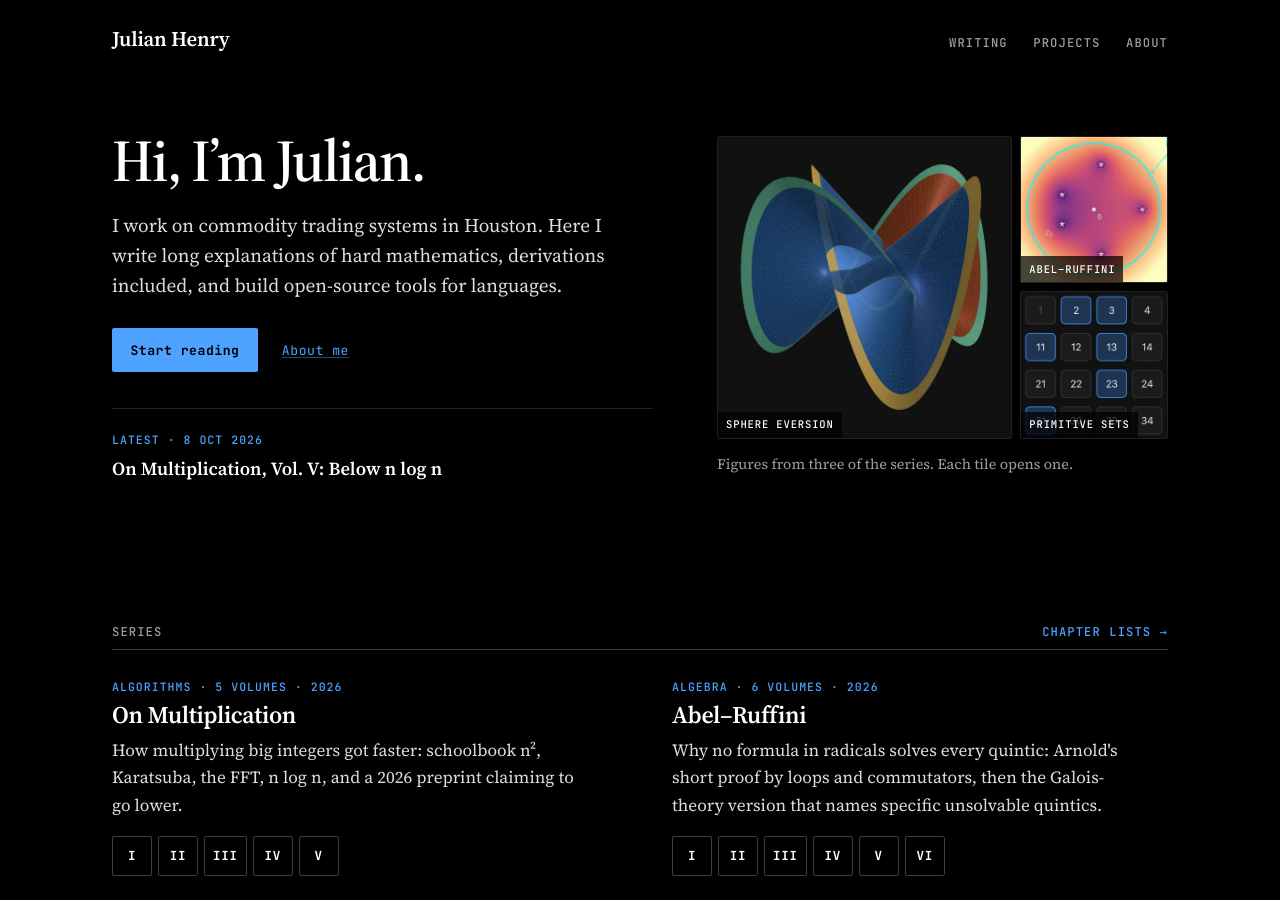
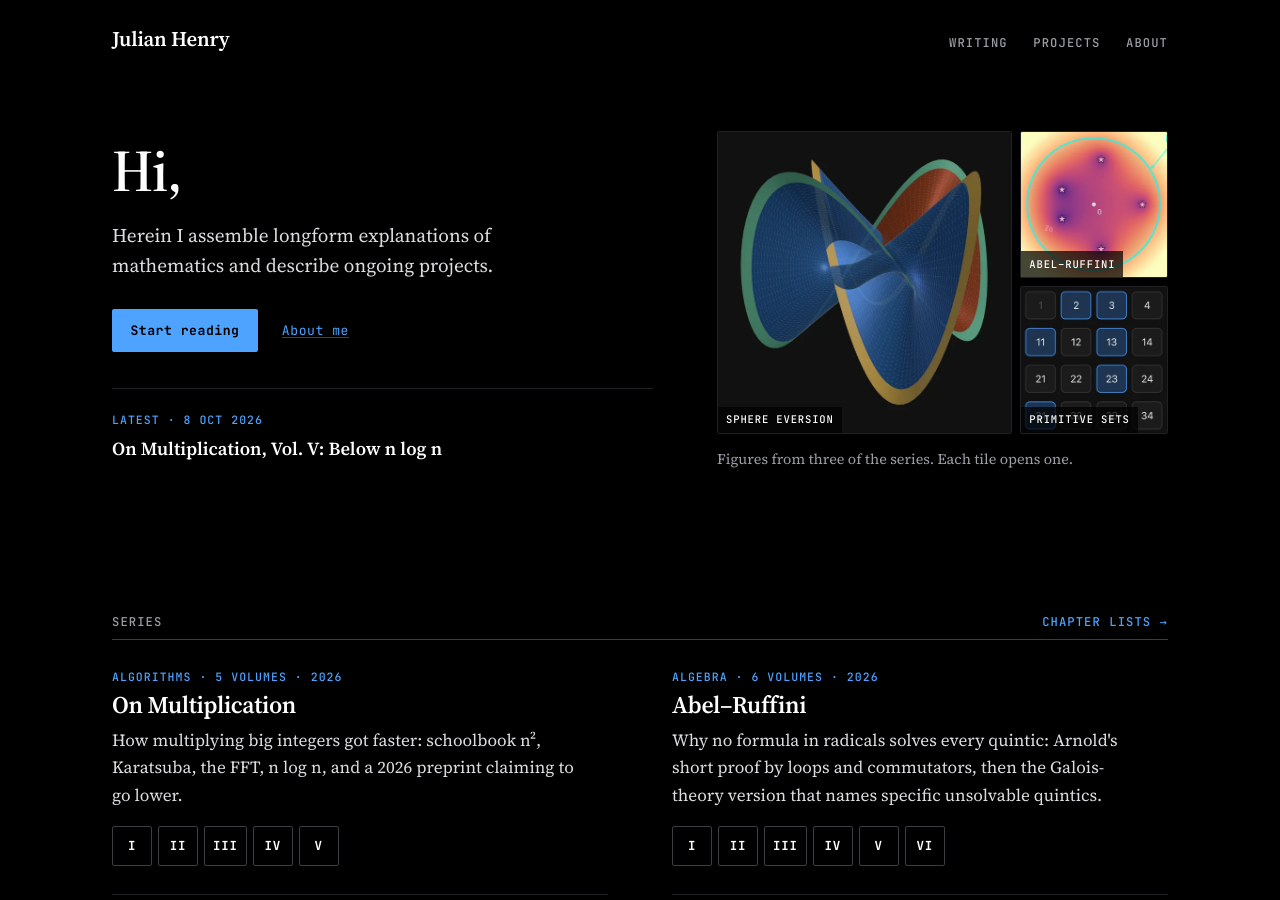
Before and after one commit to juleshenry/juleshenry.github.io, a Jekyll site: the page built from index.html, in a window 1280 px wide and 900 px high. Built offline with Jekyll 4.4.1, drawn with Linux system fonts in a browser that asks for light colours.

Commit message:
chore(home): shorter greeting and lede

```diff
--- a/index.html
+++ b/index.html
@@ -5,10 +5,9 @@ layout: default
 {%- include series-info.html title=latest.title -%}
 <section class="hero">
   <div>
-    <h1>Hi, I&rsquo;m Julian.</h1>
+    <h1>Hi,</h1>
     <p class="hero-lede">
-      I work on commodity trading systems in Houston. Here I write long explanations of hard
-      mathematics, derivations included, and build open-source tools for languages.
+      Herein I assemble longform explanations of mathematics and describe ongoing projects.
     </p>
     <p class="hero-links">
       <a class="btn" href="/blog/">Start reading</a>
```
